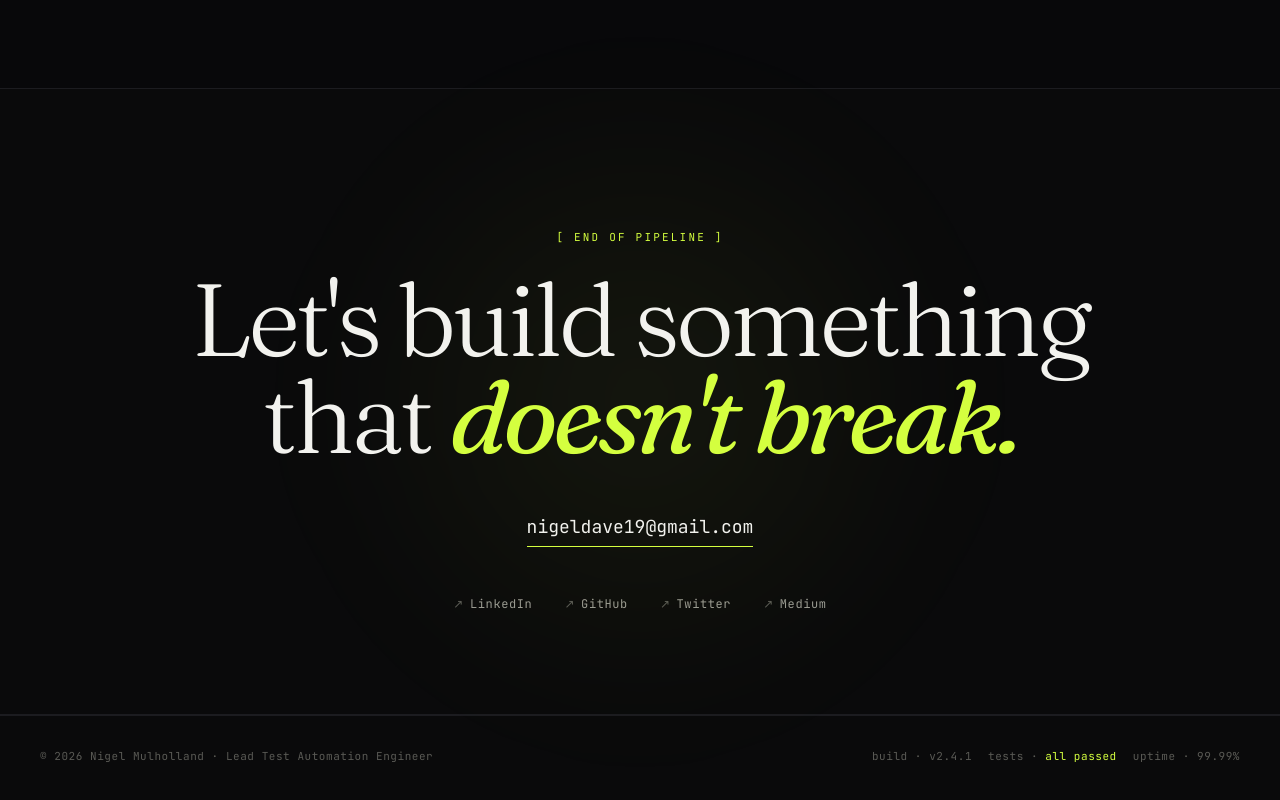
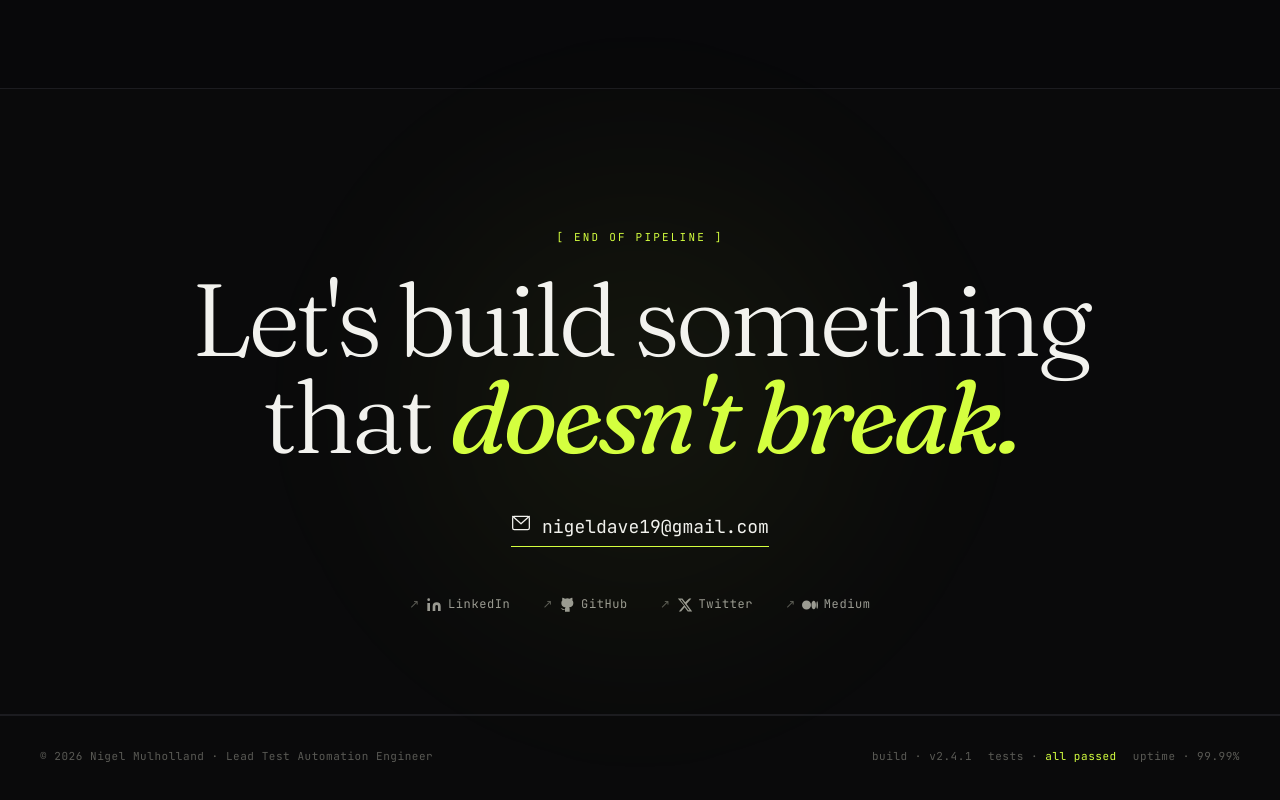
Before and after one commit to youvegotnigel/youvegotnigel.github.io, a plain HTML site: page index.html in a window 1280 px wide. Shown: the part 7646-8446 px from the top of the page. Drawn offline with Linux system fonts and the light colour scheme.

Commit message:
Update index.html

```diff
--- a/index.html
+++ b/index.html
@@ -697,12 +697,27 @@
   <div class="contact-glow"></div>
   <div class="contact-pretitle">[ end of pipeline ]</div>
   <h2 class="contact-title">Let's build something<br>that <em>doesn't break.</em></h2>
-  <a href="mailto:nigeldave19@gmail.com" class="contact-email">nigeldave19@gmail.com</a>
+  <a href="mailto:nigeldave19@gmail.com" class="contact-email">
+    <svg xmlns="http://www.w3.org/2000/svg" width="20" height="20" viewBox="0 0 24 24" fill="none" stroke="currentColor" stroke-width="1.5" stroke-linecap="round" stroke-linejoin="round" aria-hidden="true"><rect x="2" y="4" width="20" height="16" rx="2"/><polyline points="2,4 12,13 22,4"/></svg>
+    nigeldave19@gmail.com
+  </a>
   <div class="contact-socials">
-    <a href="https://www.linkedin.com/in/nigel-mulholland" target="_blank" rel="noopener">LinkedIn</a>
-    <a href="https://github.com/youvegotnigel" target="_blank" rel="noopener">GitHub</a>
-    <a href="https://x.com/youvegotnigel" target="_blank" rel="noopener">Twitter</a>
-    <a href="https://medium.com/@youvegotnigel" target="_blank" rel="noopener">Medium</a>
+    <a href="https://www.linkedin.com/in/nigel-mulholland" target="_blank" rel="noopener">
+      <svg xmlns="http://www.w3.org/2000/svg" width="16" height="16" viewBox="0 0 24 24" fill="currentColor" aria-hidden="true"><path d="M16 8a6 6 0 0 1 6 6v7h-4v-7a2 2 0 0 0-2-2 2 2 0 0 0-2 2v7h-4v-7a6 6 0 0 1 6-6z"/><rect x="2" y="9" width="4" height="12"/><circle cx="4" cy="4" r="2"/></svg>
+      LinkedIn
+    </a>
+    <a href="https://github.com/youvegotnigel" target="_blank" rel="noopener">
+      <svg xmlns="http://www.w3.org/2000/svg" width="16" height="16" viewBox="0 0 24 24" fill="currentColor" aria-hidden="true"><path d="M9 19c-5 1.5-5-2.5-7-3m14 6v-3.87a3.37 3.37 0 0 0-.94-2.61c3.14-.35 6.44-1.54 6.44-7A5.44 5.44 0 0 0 20 4.77 5.07 5.07 0 0 0 19.91 1S18.73.65 16 2.48a13.38 13.38 0 0 0-7 0C6.27.65 5.09 1 5.09 1A5.07 5.07 0 0 0 5 4.77a5.44 5.44 0 0 0-1.5 3.78c0 5.42 3.3 6.61 6.44 7A3.37 3.37 0 0 0 9 18.13V22"/></svg>
+      GitHub
+    </a>
+    <a href="https://x.com/youvegotnigel" target="_blank" rel="noopener">
+      <svg xmlns="http://www.w3.org/2000/svg" width="16" height="16" viewBox="0 0 24 24" fill="currentColor" aria-hidden="true"><path d="M18.244 2.25h3.308l-7.227 8.26 8.502 11.24H16.17l-4.714-6.231-5.401 6.231H2.744l7.73-8.835L1.254 2.25H8.08l4.253 5.622L18.244 2.25zm-1.161 17.52h1.833L7.084 4.126H5.117z"/></svg>
+      Twitter
+    </a>
+    <a href="https://medium.com/@youvegotnigel" target="_blank" rel="noopener">
+      <svg xmlns="http://www.w3.org/2000/svg" width="16" height="16" viewBox="0 0 24 24" fill="currentColor" aria-hidden="true"><path d="M13.54 12a6.8 6.8 0 0 1-6.77 6.82A6.8 6.8 0 0 1 0 12a6.8 6.8 0 0 1 6.77-6.82A6.8 6.8 0 0 1 13.54 12zm7.42 0c0 3.54-1.51 6.42-3.38 6.42-1.87 0-3.39-2.88-3.39-6.42s1.52-6.42 3.39-6.42 3.38 2.88 3.38 6.42M24 12c0 3.17-.53 5.75-1.19 5.75-.66 0-1.19-2.58-1.19-5.75s.53-5.75 1.19-5.75C23.47 6.25 24 8.83 24 12z"/></svg>
+      Medium
+    </a>
   </div>
 </section>
 
```
